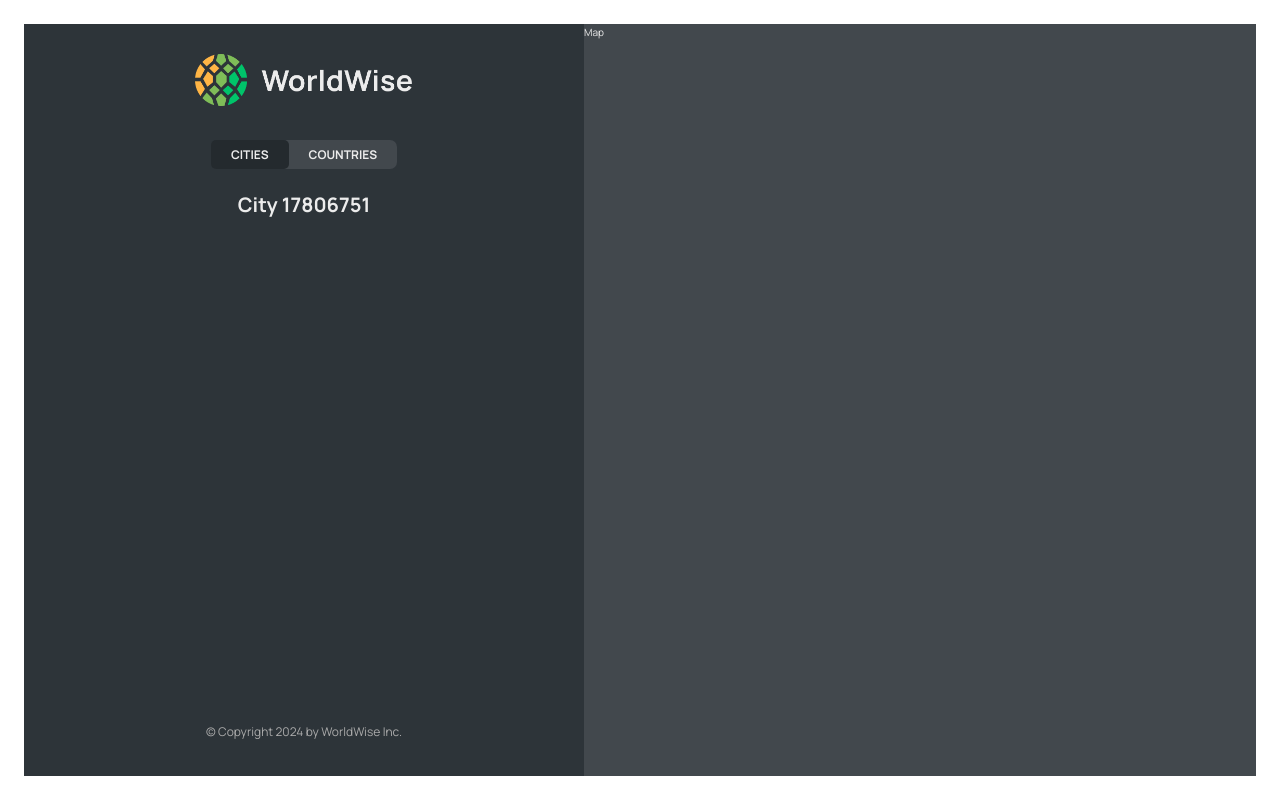
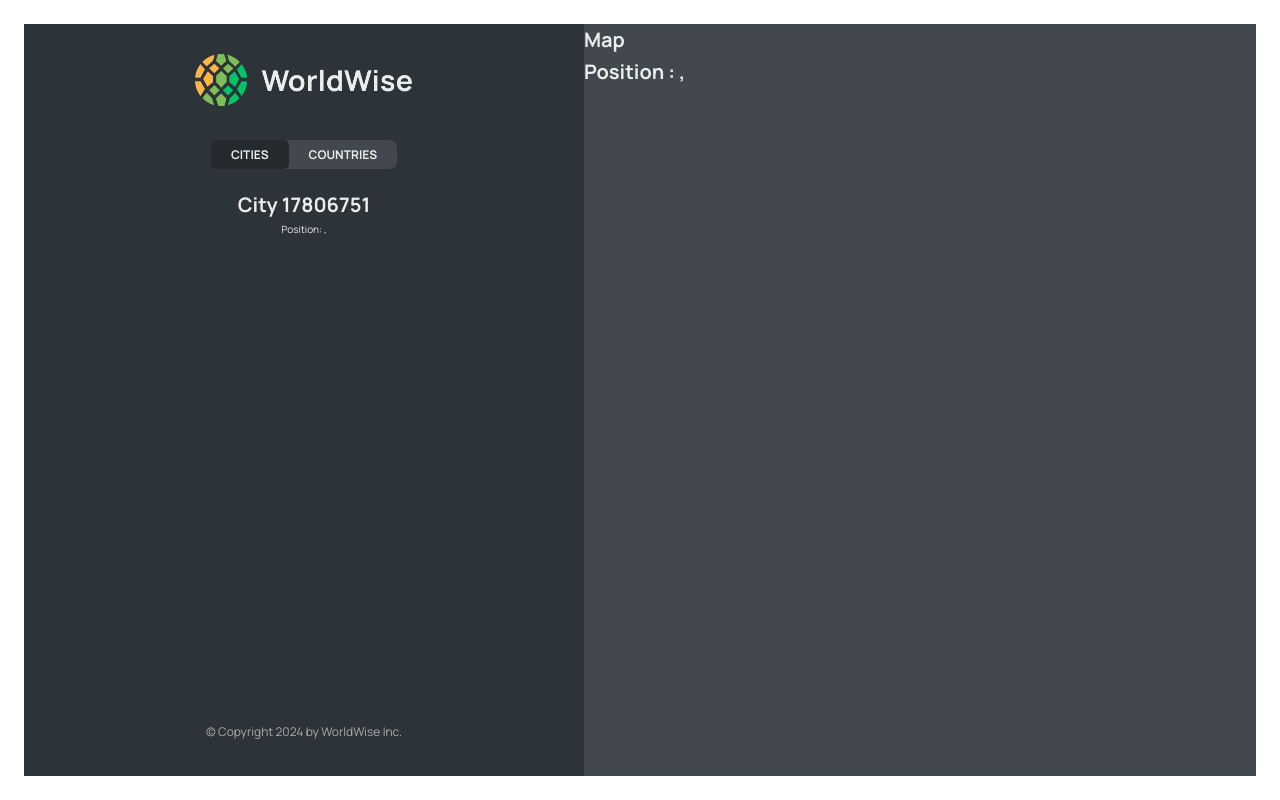
Before and after one commit to plamenggg/World-Wise, a React (Vite) app in the folder worldwise/: page /app/cities/17806751 in a window 1280 px wide. Built offline with nearby package versions, Linux system fonts and the light colour scheme; data requests are answered from the project's data file.

Commit message:
Added useSearchParams for the lattitude and longitude

```diff
--- a/worldwise/src/components/City.jsx
+++ b/worldwise/src/components/City.jsx
@@ -1,4 +1,4 @@
-import { useParams } from "react-router-dom";
+import { useParams, useSearchParams } from "react-router-dom";
 import styles from "./City.module.css";
 
 const formatDate = (date) =>
@@ -12,6 +12,9 @@
 function City() {
 
   const {id} = useParams()
+  const [searcParams, setSearchParams] = useSearchParams()
+    const lat = searcParams.get('lat');
+    const lng = searcParams.get('lng');
   // TEMP DATA
   const currentCity = {
     cityName: "Lisbon",
@@ -22,7 +25,10 @@
 
   const { cityName, emoji, date, notes } = currentCity;
 
-    return <h1>City {id}</h1>
+    return <>
+      <h1>City {id}</h1>
+      <p>Position: {lng}, {lat}</p>
+      </>
 
   // return (
   //   <div className={styles.city}>
--- a/worldwise/src/components/CityItem.jsx
+++ b/worldwise/src/components/CityItem.jsx
@@ -9,10 +9,10 @@
     }).format(new Date(date));
 
 function CityItem({city}) {
-    const {cityName, emoji, date, id} =city;
+    const {cityName, emoji, date, id, position} =city;
     return (
         <li>
-            <Link className={styles.cityItem} to={`${id}`}>
+            <Link className={styles.cityItem} to={`${id}?lat=${position.lat}&lng=${position.lng}`}>
             <span className={styles.emoji}>{emoji}</span>
             <h3 className={styles.name}>{cityName}</h3>
             <time className={styles.date}>{formatDate(date)}</time>
--- a/worldwise/src/components/Map.jsx
+++ b/worldwise/src/components/Map.jsx
@@ -1,9 +1,14 @@
+import { useSearchParams } from 'react-router-dom'
 import styles from './Map.module.css'
 
 function Map() {
+    const [searcParams, setSearchParams] = useSearchParams()
+    const lat = searcParams.get('lat');
+    const lng = searcParams.get('lng');
     return (
         <div className={styles.mapContainer}>
-            Map
+           <h1> Map </h1>
+            <h1>Position : {lat}, {lng}</h1>
         </div>
     )
 }
```
